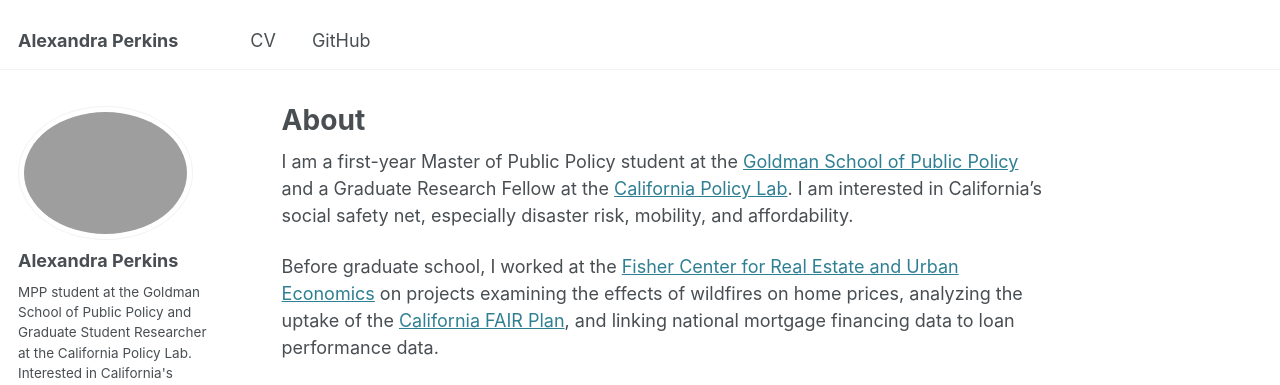
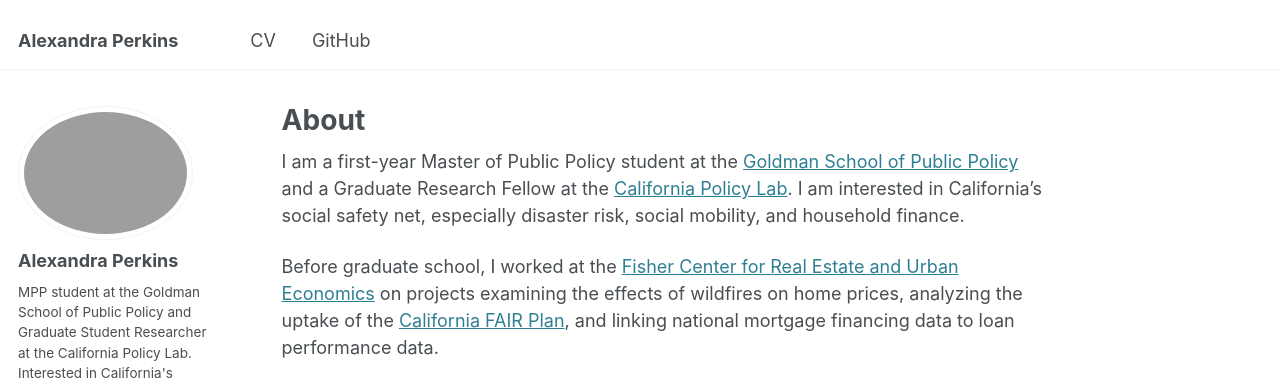
Before and after one commit to perkinsalex/perkinsalex.github.io, a Jekyll site: the page built from _pages/about.md, in a window 1280 px wide and 1018 px high. Shown: the top 385 px of the window. Built offline with Jekyll 4.4.1, drawn with Linux system fonts in a browser that asks for light colours.

Commit message:
Update about.md

```diff
--- a/_pages/about.md
+++ b/_pages/about.md
@@ -8,7 +8,7 @@ redirect_from:
   - /about.html
 ---
 
-I am a first-year Master of Public Policy student at the [Goldman School of Public Policy](https://gspp.berkeley.edu/) and a Graduate Research Fellow at the [California Policy Lab](https://www.capolicylab.org/). I am interested in California's social safety net, especially disaster risk, mobility, and affordability.
+I am a first-year Master of Public Policy student at the [Goldman School of Public Policy](https://gspp.berkeley.edu/) and a Graduate Research Fellow at the [California Policy Lab](https://www.capolicylab.org/). I am interested in California's social safety net, especially disaster risk, social mobility, and household finance.
 
 Before graduate school, I worked at the [Fisher Center for Real Estate and Urban Economics](https://haas.berkeley.edu/real-estate/) on projects examining the effects of wildfires on home prices, analyzing the uptake of the [California FAIR Plan](https://haas.berkeley.edu/wp-content/uploads/Brookings__California_FAIR_Plan-11.pdf), and linking national mortgage financing data to loan performance data.
 
```
